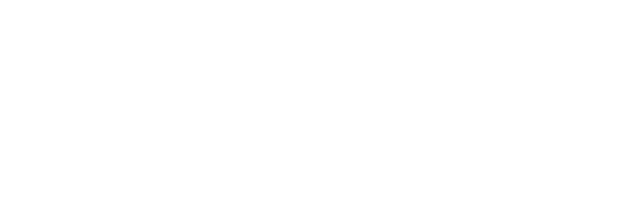
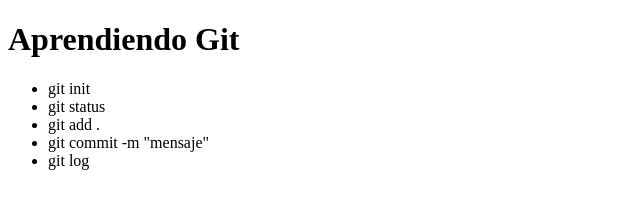
Before and after one commit to robxds/git-oop, a plain HTML site: page index.html in a window 1280 px wide. Shown: the whole page, without its empty margins (0-640 px from the left). Drawn offline with Linux system fonts and the light colour scheme.

Commit message:
primeros contenidos

```diff
--- a/index.html
+++ b/index.html
@@ -3,9 +3,16 @@
 <head>
   <meta charset="UTF-8">
   <meta name="viewport" content="width=device-width, initial-scale=1.0">
-  <title>Document</title>
+  <title>Git EduIT</title>
 </head>
 <body>
-
+  <h1>Aprendiendo Git</h1>
+  <ul>
+    <li>git init</li>
+    <li>git status</li>
+    <li>git add .</li>
+    <li>git commit -m "mensaje"</li>
+    <li>git log</li>
+  </ul>
 </body>
 </html>
```
Also changed, not shown: 1 other file.
